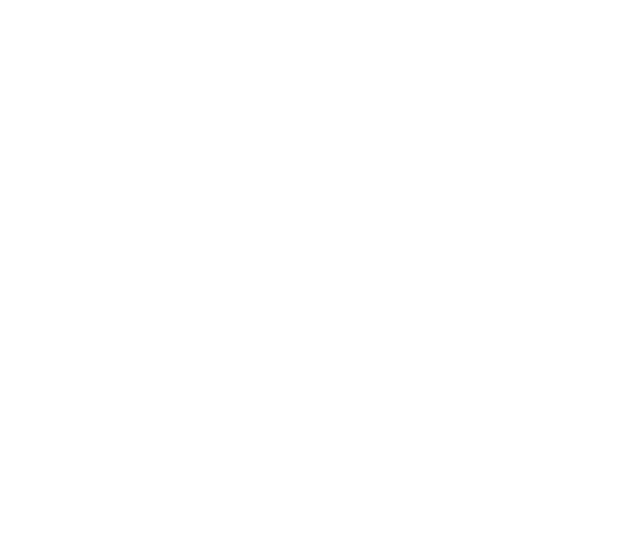
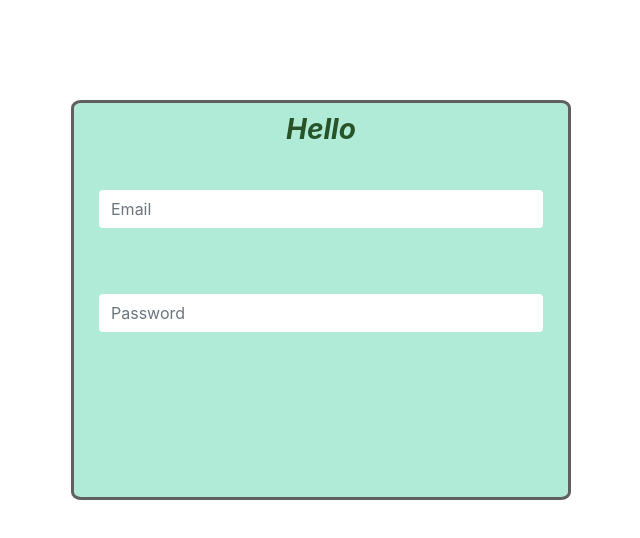
Before and after one commit to marcpsalazar/ai-img-recog, a React (Create React App) app in the folder client/: page /signin in a window 1280 px wide. Shown: the top 538 px of the page, without its empty margins (319-959 px from the left). Built offline with nearby package versions, Linux system fonts and the light colour scheme.

Commit message:
Signin and signup forms

```diff
--- a/client/src/App.js
+++ b/client/src/App.js
@@ -1,12 +1,16 @@
 import React from "react";
 import TestImageSubmit from "./pages/TestImageSubmit";
-import { BrowserRouter as Router, Route, Switch} from 'react-router-dom';
+import { BrowserRouter as Router, Route, Switch } from 'react-router-dom';
+import SignIn from "./pages/SignIn";
+import SignUp from "./pages/SignUp";
 
 const App = () => (
   <Router>
     <div>
       <Switch>
         <Route exact path="/" component={TestImageSubmit} />
+        <Route exact path="/signin" component={SignIn} />
+        <Route exact path="/signup" component={SignUp} />
       </Switch>
     </div>
   </Router>
--- /dev/null
+++ b/client/src/components/Input/Input.js
@@ -0,0 +1,10 @@
+import React from "react";
+
+const Input = props => (
+    <div className="form-group">
+        <input className="form-control" {...props} />
+    </div>
+);
+
+
+export default Input;
--- /dev/null
+++ b/client/src/components/Input/index.js
@@ -0,0 +1 @@
+export { default } from "./Input";
--- /dev/null
+++ b/client/src/pages/SignIn/SignIn.css
@@ -0,0 +1,29 @@
+.signIn-form {
+    width: 500px;
+    height: 400px;
+    background-color: rgb(175, 235, 214);
+    border: rgb(97, 96, 96);
+    border-style: solid;
+  margin-left: auto;
+  margin-right: auto;
+  margin-top: 100px;
+  border-radius: 2%;
+
+
+}
+
+.form-group {
+    padding: 25px;
+}
+
+.signin-heading {
+text-align: center;
+font-style: oblique;
+font-weight: bolder;
+padding: 10px;
+color: rgb(40, 83, 40);
+}
+
+.form-control {
+    border: green;
+}
--- /dev/null
+++ b/client/src/pages/SignIn/SignIn.js
@@ -0,0 +1,57 @@
+import React, { Component } from "react";
+import "./SignIn.css";
+// import Header from "../components/Header";
+// import Footer from "../components/Footer";
+// import SubmitBtn from "./components/SubmitBtn";
+import Input from "../../components/Input";
+
+
+
+
+class SignIn extends Component {
+    constructor(props) {
+        super(props);
+        this.state = {
+            email: '',
+            password: ''
+        }
+    }
+    onChange = event => {
+        this.setState({
+            [event.target.name]: event.target.value,
+        });
+    }
+
+    onSubmit = event => {
+        event.preventDefault();
+    }
+
+    render() {
+        return (
+            <div>
+
+                {/* <Header /> */}
+                <form className="signIn-form">
+                    <h3 className="signin-heading"> Hello </h3>
+                    <Input
+                        name='email'
+                        placeholder='Email'
+                        onChange={event => this.onChange(event)}
+                        value={this.state.email} />
+                    <Input
+                        name='password'
+                        placeholder='Password'
+                        type='password'
+                        onChange={event => this.onChange(event)}
+                        value={this.state.password} />
+                    <br />
+                    {/* <SubmitBtn /> */}
+                </form>
+                {/* <Footer /> */}
+            </div>
+        );
+    }
+
+}
+
+export default SignIn;
--- /dev/null
+++ b/client/src/pages/SignIn/index.js
@@ -0,0 +1 @@
+export { default } from "./SignIn";
--- /dev/null
+++ b/client/src/pages/SignUp/SignUp.css
@@ -0,0 +1,29 @@
+.signUp-form {
+    width: 500px;
+    height: 400px;
+    background-color: rgb(175, 235, 214);
+    border: rgb(97, 96, 96);
+    border-style: solid;
+  margin-left: auto;
+  margin-right: auto;
+  margin-top: 100px;
+  border-radius: 2%;
+
+
+}
+
+.form-group {
+    padding: 25px;
+}
+
+.signup-heading {
+text-align: center;
+font-style: oblique;
+font-weight: bolder;
+padding: 10px;
+color: rgb(40, 83, 40);
+}
+
+.form-control {
+    border: green;
+}
--- /dev/null
+++ b/client/src/pages/SignUp/SignUp.js
@@ -0,0 +1,57 @@
+import React, { Component } from "react";
+import "./SignUp.css";
+// import Header from "../components/Header";
+// import Footer from "../components/Footer";
+// import SubmitBtn from "./components/SubmitBtn";
+import Input from "../../components/Input";
+
+
+
+
+class SignUp extends Component {
+    constructor(props) {
+        super(props);
+        this.state = {
+            email: '',
+            password: ''
+        }
+    }
+    onChange = event => {
+        this.setState({
+            [event.target.name]: event.target.value,
+        });
+    }
+
+    onSubmit = event => {
+        event.preventDefault();
+    }
+
+    render() {
+        return (
+            <div>
+
+                {/* <Header /> */}
+                <form className="signUp-form">
+                    <h3 className="signup-heading"> Create a Profile </h3>
+                    <Input
+                        name='email'
+                        placeholder='Email'
+                        onChange={event => this.onChange(event)}
+                        value={this.state.email} />
+                    <Input
+                        name='password'
+                        placeholder='Password'
+                        type='password'
+                        onChange={event => this.onChange(event)}
+                        value={this.state.password} />
+                    <br />
+                    {/* <SubmitBtn /> */}
+                </form>
+                {/* <Footer /> */}
+            </div>
+        );
+    }
+
+}
+
+export default SignUp;
--- /dev/null
+++ b/client/src/pages/SignUp/index.js
@@ -0,0 +1 @@
+export { default } from "./SignUp.js";
--- a/package.json
+++ b/package.json
@@ -4,6 +4,7 @@
   "description": "AI-powered image recognition",
   "main": "server.js",
   "scripts": {
+    "server": "node server.js",
     "test": "echo \"Error: no test specified\" && exit 1",
     "start": "node server.js",
     "client": "npm run start --prefix client",
```
Also changed, not shown: 2 other files (tests, documents, lock files or other folders).
